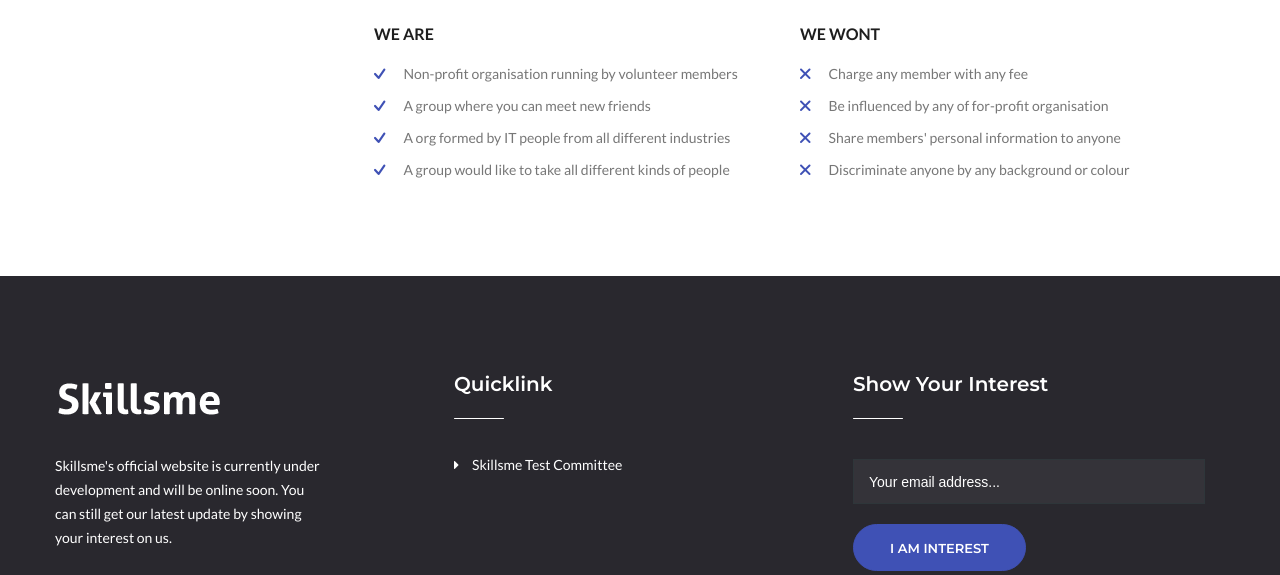
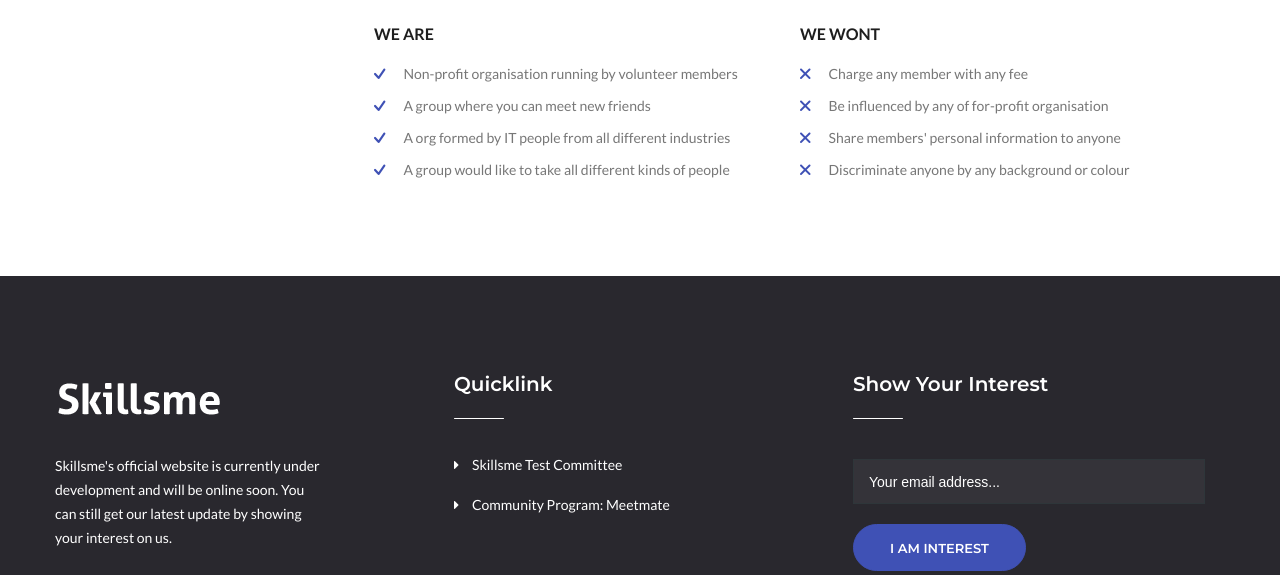
Before and after one commit to zifengliang/skillsme-new-web, a plain HTML site: page stc-org.html in a window 1280 px wide. Shown: the part 1804-2379 px from the top of the page. Drawn offline with Linux system fonts and the light colour scheme; files whose address does not match are found by name.

Commit message:
save progress

```diff
--- a/stc-org.html
+++ b/stc-org.html
@@ -913,6 +913,7 @@
 							<h3 class="title">Quicklink</h3>
 							<ul class="one-half first" style="width:100%">
 								<li><a href="#" title="">Skillsme Test Committee</a></li>
+								<li><a href="#" title="">Community Program: Meetmate</a></li>
 								<!-- <li><a href="#" title="">About us</a></li>
 								<li><a href="#" title="">Services</a></li>
 								<li><a href="#" title="">Cases</a></li> -->
```
